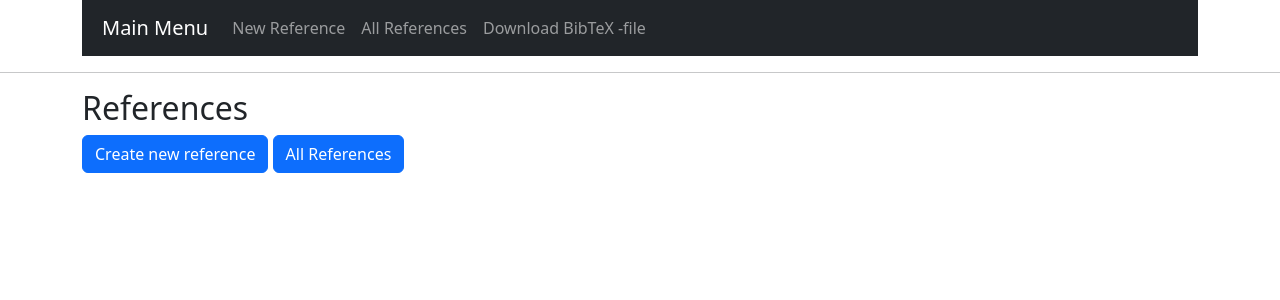
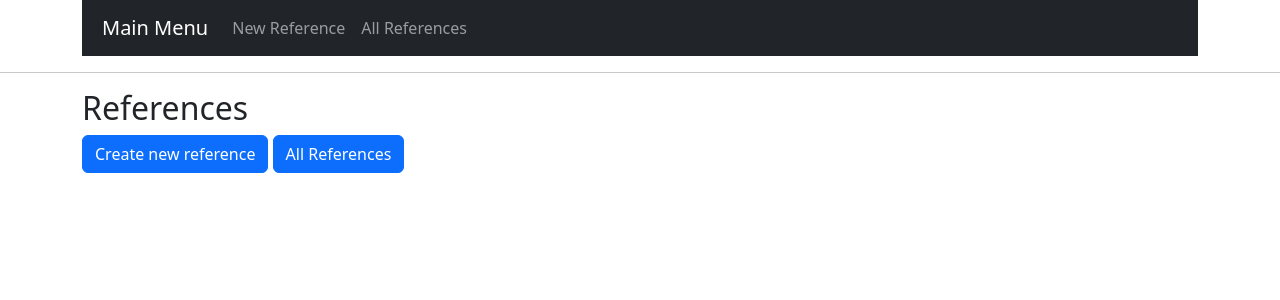
Before and after one commit to UncSald/KettuRepolainen, a Flask app: page / in a window 1280 px wide. Shown: the top 300 px of the page. Run offline with Flask 3, Linux system fonts and the light colour scheme.

Commit message:
Removed export button from navbar.

```diff
--- a/src/templates/layout.html
+++ b/src/templates/layout.html
@@ -25,7 +25,6 @@
           <div class="navbar-nav">
             <a class="nav-item nav-link" href="/new_reference">New Reference</a>
             <a class="nav-item nav-link" href="/references">All References</a>
-            <a class="nav-item nav-link" href="/export_bibtex" role="button" download="references.bib">Download BibTeX -file</a>
 
           </div>
         </div>
```
